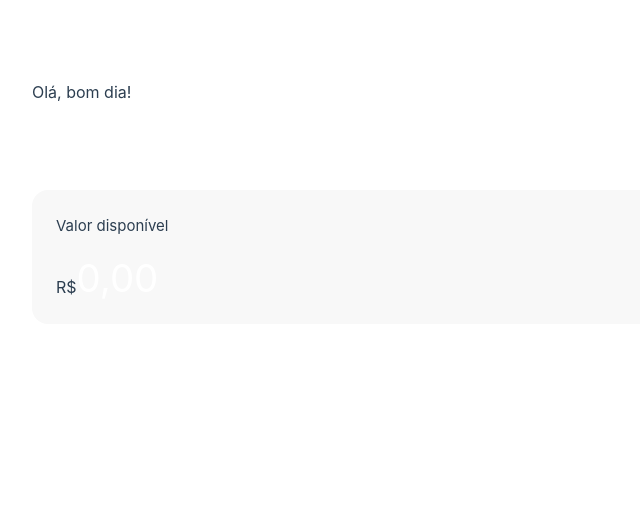
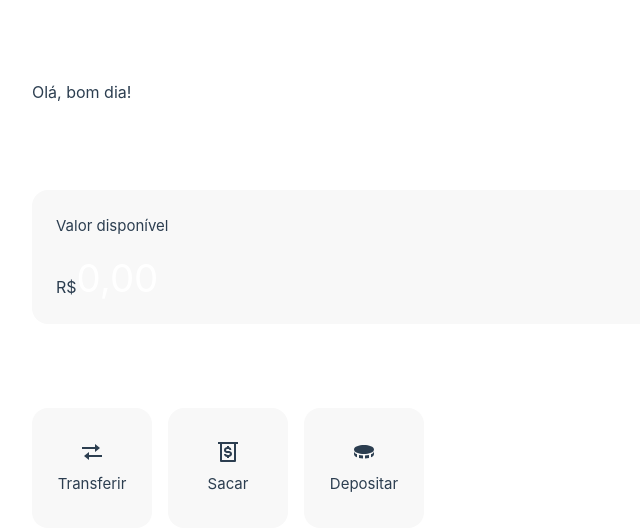
Before and after one commit to hugosrc/banking, a Vue app in the folder web/: page /auth in a window 1280 px wide. Both pictures are taken after typing "Sample", "Sample" into the empty fields and a click on the button "Entrar". Shown: the top 530 px of the page, without its empty margins (0-640 px from the left). Built offline with nearby package versions, Linux system fonts and the light colour scheme.

Commit message:
feat: create quick actions section

```diff
--- /dev/null
+++ b/web/src/components/ActionCard.vue
@@ -0,0 +1,46 @@
+<script setup>
+defineProps({
+  icon: {
+    type: Object,
+    required: true
+  },
+  label: {
+    type: String,
+    required: true
+  }
+})
+</script>
+
+<template>
+  <div class="card">
+    <component :is="icon" />
+    <span>{{ label }}</span>
+  </div>
+</template>
+
+<style scoped>
+.card {
+  background-color: var(--color-background-soft);
+
+  width: 120px;
+  height: 120px;
+
+  display: flex;
+  flex-direction: column;
+  align-items: center;
+  justify-content: center;
+
+  padding: 16px;
+  border-radius: 16px;
+
+  cursor: pointer;
+}
+
+.card:hover {
+  background-color: var(--vt-c-black-mute);
+}
+
+.card span {
+  margin-top: 8px;
+}
+</style>
--- /dev/null
+++ b/web/src/components/icons/IconDeposit.vue
@@ -0,0 +1,8 @@
+<template>
+  <svg xmlns="http://www.w3.org/2000/svg" width="24" height="24" viewBox="0 0 24 24">
+    <path
+      d="M12 5C7.031 5 2 6.546 2 9.5S7.031 14 12 14c4.97 0 10-1.546 10-4.5S16.97 5 12 5zm-5 9.938v3c1.237.299 2.605.482 4 .541v-3a21.166 21.166 0 0 1-4-.541zm6 .54v3a20.994 20.994 0 0 0 4-.541v-3a20.994 20.994 0 0 1-4 .541zm6-1.181v3c1.801-.755 3-1.857 3-3.297v-3c0 1.44-1.199 2.542-3 3.297zm-14 3v-3C3.2 13.542 2 12.439 2 11v3c0 1.439 1.2 2.542 3 3.297z"
+      fill="currentColor"
+    />
+  </svg>
+</template>
--- /dev/null
+++ b/web/src/components/icons/IconTransfer.vue
@@ -0,0 +1,5 @@
+<template>
+  <svg xmlns="http://www.w3.org/2000/svg" width="24" height="24" viewBox="0 0 24 24">
+    <path fill="currentColor" d="m15 12l5-4l-5-4v2.999H2v2h13zm7 3H9v-3l-5 4l5 4v-3h13z"/>
+  </svg>
+</template>
--- /dev/null
+++ b/web/src/components/icons/IconWithdraw.vue
@@ -0,0 +1,12 @@
+<template>
+  <svg xmlns="http://www.w3.org/2000/svg" width="24" height="24" viewBox="0 0 24 24">
+    <path
+      fill="currentColor"
+      d="M12 15c-1.84 0-2-.86-2-1H8c0 .92.66 2.55 3 2.92V18h2v-1.08c2-.34 3-1.63 3-2.92c0-1.12-.52-3-4-3c-2 0-2-.63-2-1s.7-1 2-1s1.39.64 1.4 1h2A3 3 0 0 0 13 7.12V6h-2v1.09C9 7.42 8 8.71 8 10c0 1.12.52 3 4 3c2 0 2 .68 2 1s-.62 1-2 1"
+    />
+    <path
+      fill="currentColor"
+      d="M5 2H2v2h2v17a1 1 0 0 0 1 1h14a1 1 0 0 0 1-1V4h2V2zm13 18H6V4h12z"
+    />
+  </svg>
+</template>
--- a/web/src/views/DashboardView.vue
+++ b/web/src/views/DashboardView.vue
@@ -1,5 +1,9 @@
 <script setup lang="ts">
+import ActionCard from '@/components/ActionCard.vue';
 import BalanceToggle from '@/components/BalanceToggle.vue';
+import IconDeposit from '@/components/icons/IconDeposit.vue';
+import IconTransfer from '@/components/icons/IconTransfer.vue';
+import IconWithdraw from '@/components/icons/IconWithdraw.vue';
 import { ref } from 'vue';
 
 const balance = ref(0)
@@ -17,6 +21,15 @@ const balance = ref(0)
         <BalanceToggle :balance="balance"/>
       </div>
     </section>
+
+    <div class="quick-actions">
+      <h2>Ações Rápidas</h2>
+      <div class="content">
+        <ActionCard :icon="IconTransfer" label="Transferir"/>
+        <ActionCard :icon="IconWithdraw" label="Sacar"/>
+        <ActionCard :icon="IconDeposit" label="Depositar"/>
+      </div>
+    </div>
   </div>
 </template>
 
@@ -34,7 +47,13 @@ const balance = ref(0)
   margin: 32px 0;
 }
 
-.wallet h2 {
+.quick-actions .content {
+  display: flex;
+  gap: 16px;
+}
+
+.wallet h2,
+.quick-actions h2 {
   color: #fff;
   margin-bottom: 16px
 }
```
